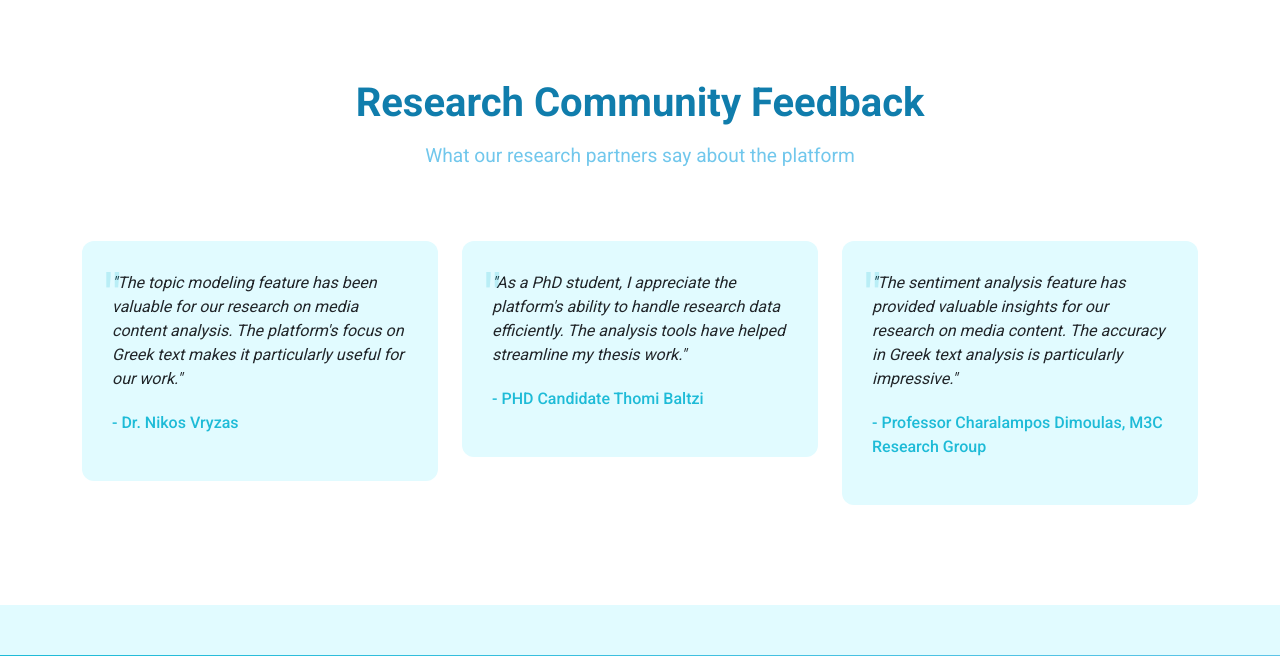
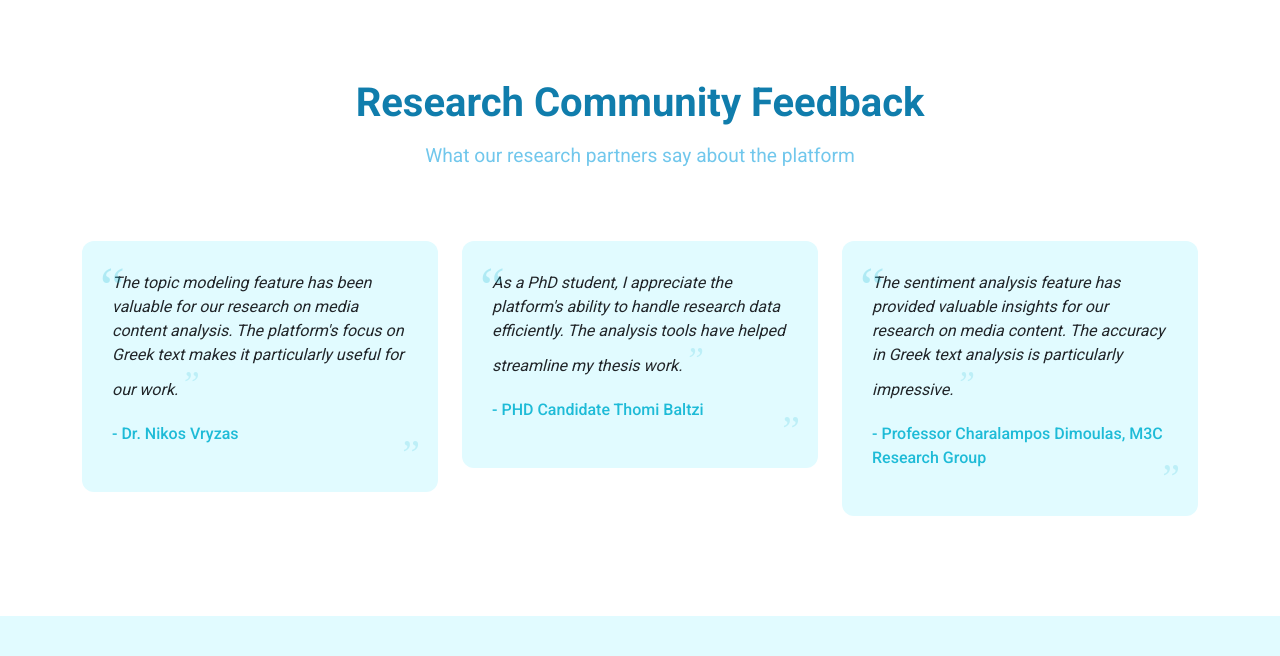
Before and after one commit to ggeorgop99/MATHE-authentication-main, a Flask app: page / in a window 1280 px wide. Shown: the part 1742-2398 px from the top of the page. Run offline with Flask 2, Linux system fonts and the light colour scheme.

Commit message:
added some style changes to feedback

```diff
--- a/templates/home.html
+++ b/templates/home.html
@@ -87,13 +87,29 @@
   }
 
   .testimonial-card::before {
-    content: '"';
-    font-size: 4rem;
+    content: '\201C'; /* Unicode for left double quotation mark */
+    font-size: 3.5rem;
     color: var(--primary-color);
-    opacity: 0.2;
+    opacity: 0.25;
     position: absolute;
-    top: 10px;
-    left: 20px;
+    top: 18px;
+    left: 18px;
+    line-height: 1;
+    font-family: serif;
+    pointer-events: none;
+  }
+
+  .testimonial-card::after {
+    content: '\201D'; /* Unicode for right double quotation mark */
+    font-size: 2.5rem;
+    color: var(--primary-color);
+    opacity: 0.18;
+    position: absolute;
+    bottom: 18px;
+    right: 18px;
+    line-height: 1;
+    font-family: serif;
+    pointer-events: none;
   }
 
   .testimonial-text {
@@ -151,6 +167,16 @@
   .section-title p {
     color: var(--accent-color);
     font-size: 1.2rem;
+  }
+
+  .testimonial-quote-close {
+    font-family: serif;
+    font-size: 2.2rem;
+    color: var(--primary-color);
+    opacity: 0.18;
+    vertical-align: bottom;
+    margin-left: 2px;
+    line-height: 1;
   }
 </style>
 {% endblock %}
@@ -256,19 +282,19 @@
       <div class="row">
         <div class="col-md-4">
           <div class="testimonial-card">
-            <p class="testimonial-text">"The topic modeling feature has been valuable for our research on media content analysis. The platform's focus on Greek text makes it particularly useful for our work."</p>
+            <p class="testimonial-text">The topic modeling feature has been valuable for our research on media content analysis. The platform's focus on Greek text makes it particularly useful for our work.<span class="testimonial-quote-close">”</span></p>
             <p class="testimonial-author">- Dr. Nikos Vryzas</p>
           </div>
         </div>
         <div class="col-md-4">
           <div class="testimonial-card">
-            <p class="testimonial-text">"As a PhD student, I appreciate the platform's ability to handle research data efficiently. The analysis tools have helped streamline my thesis work."</p>
+            <p class="testimonial-text">As a PhD student, I appreciate the platform's ability to handle research data efficiently. The analysis tools have helped streamline my thesis work.<span class="testimonial-quote-close">”</span></p>
             <p class="testimonial-author">- PHD Candidate Thomi Baltzi</p>
           </div>
         </div>
         <div class="col-md-4">
           <div class="testimonial-card">
-            <p class="testimonial-text">"The sentiment analysis feature has provided valuable insights for our research on media content. The accuracy in Greek text analysis is particularly impressive."</p>
+            <p class="testimonial-text">The sentiment analysis feature has provided valuable insights for our research on media content. The accuracy in Greek text analysis is particularly impressive.<span class="testimonial-quote-close">”</span></p>
             <p class="testimonial-author">- Professor Charalampos Dimoulas, M3C Research Group</p>
           </div>
         </div>
```
